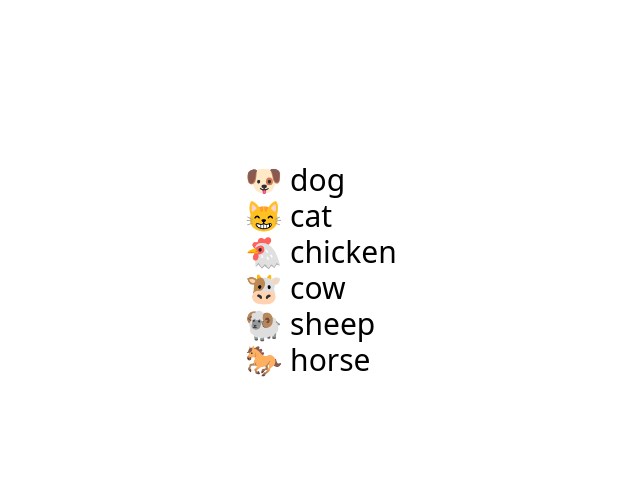
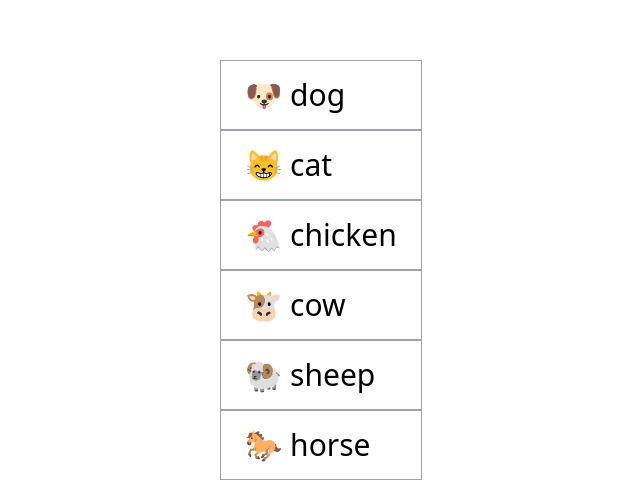
Before and after one commit to NelHim/react-exercises, a React (Create React App) app: page / in a window 1280 px wide. Shown: the part 130-630 px from the top of the page, without its empty margins (319-959 px from the left). Built offline with nearby package versions, Linux system fonts and the light colour scheme.

Commit message:
Create modifications

```diff
--- a/src/components/List.js
+++ b/src/components/List.js
@@ -3,17 +3,17 @@ import React from 'react'
 const List = ({items}) => {
     let listArray = items.map((item) => {
         if (item === 'dog'){
-            return <li key={item}>{`🐶 ${item}`}</li>
+            return <li className='border border-gray-400 py-4 px-6' key={item}>{`🐶 ${item}`}</li>
         }else if(item === 'cat'){
-            return <li key={item}>{`😸 ${item}`}</li>
+            return <li className='border border-gray-400 py-4 px-6' key={item}>{`😸 ${item}`}</li>
         }else if (item === 'chicken'){
-            return <li key={item}>{`🐔 ${item}`}</li>
+            return <li className='border border-gray-400 py-4 px-6' key={item}>{`🐔 ${item}`}</li>
         }else if (item === 'cow'){
-            return <li key={item}>{`🐮 ${item}`}</li>
+            return <li className='border border-gray-400 py-4 px-6' key={item}>{`🐮 ${item}`}</li>
         }else if (item === 'sheep'){
-            return <li key={item}>{`🐏 ${item}`}</li>
+            return <li className='border border-gray-400 py-4 px-6' key={item}>{`🐏 ${item}`}</li>
         }else if (item === 'horse'){
-            return <li key={item}>{`🐎 ${item}`}</li>
+            return <li className='border border-gray-400 py-4 px-6' key={item}>{`🐎 ${item}`}</li>
         }
     })
   return (
```
